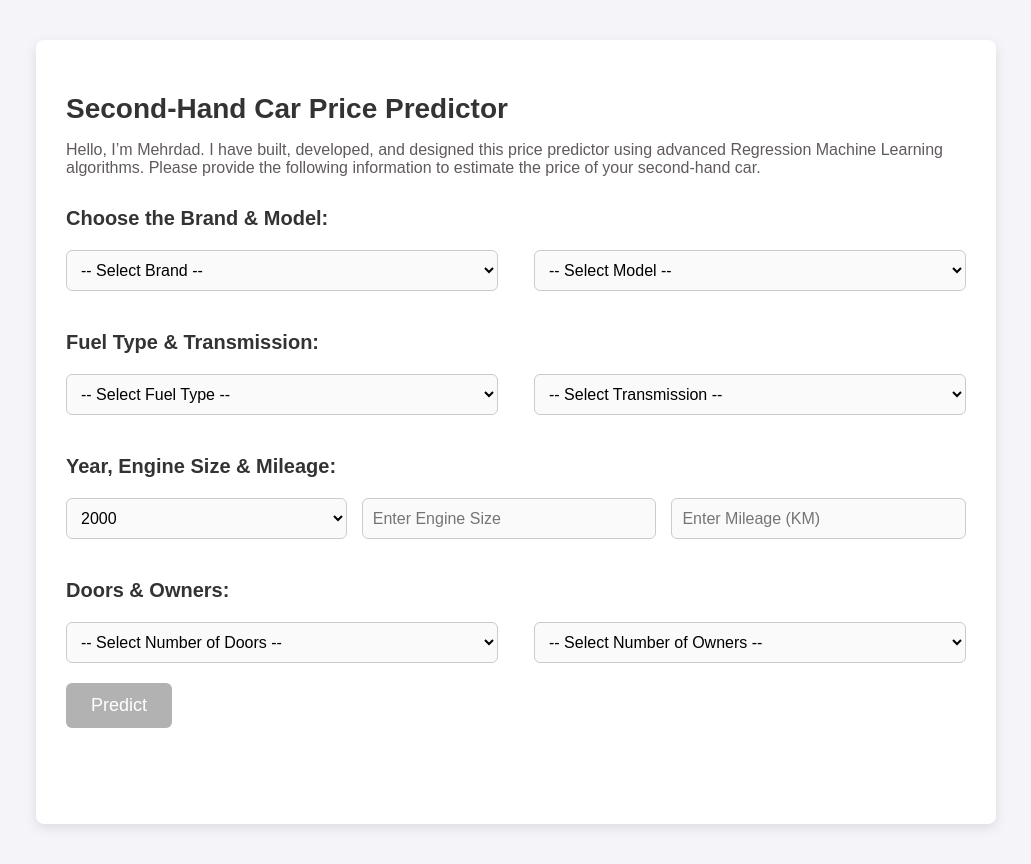
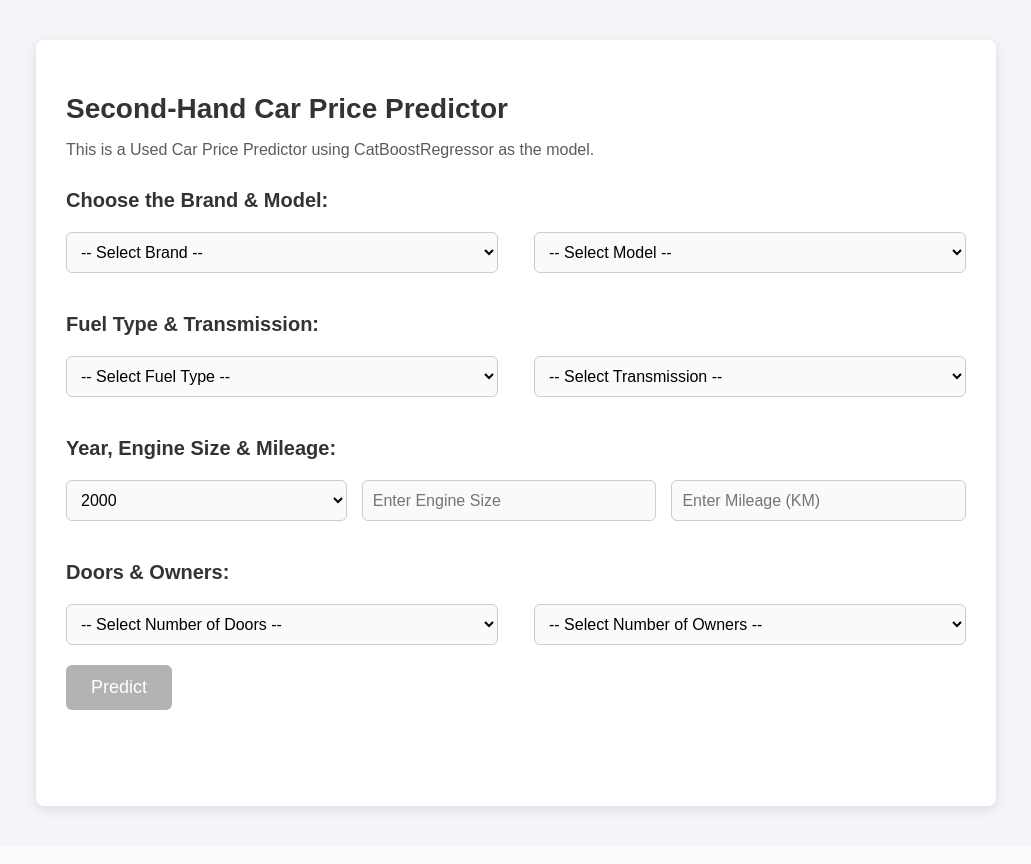
Before and after one commit to tbrow48/Used-Car-Price-Prediction, a Flask app: page / in a window 1280 px wide. Shown: the whole page, without its empty margins (124-1155 px from the left). After the commit the page ends 814 px from the top, so only its background shows below. Run offline with Flask 3, Linux system fonts and the light colour scheme; parts of the project's set-up code (start-up, migrations or seed data) failed here and were passed over.

Commit message:
Update index.html

```diff
--- a/templates/index.html
+++ b/templates/index.html
@@ -124,9 +124,7 @@
         <form action="{{ url_for('predict')}}" method="post">
             <h2>Second-Hand Car Price Predictor</h2>
             <p style="font-size: 16px; font-weight: normal; text-align: left; color: #615a5a; margin-bottom: 30px;">
-                Hello, I’m Mehrdad. I have built, developed, and designed this price predictor using advanced Regression
-                Machine Learning algorithms. Please provide the following information to estimate the price of your
-                second-hand car.
+                This is a Used Car Price Predictor using CatBoostRegressor as the model.
             </p>
             <h3>Choose the Brand & Model:</h3>
             <div class="row">
@@ -175,7 +173,7 @@
                         }
                     </script>
                 </select>
-                <input id="engineSize" name="EngineSize" type="number" step="0.1" placeholder="Enter Engine Size" />
+                <input id="engineSize" name="EngineSize" type="number" step="1" placeholder="Enter Engine Size" />
                 <input id="mileage" name="Mileage" type="number" placeholder="Enter Mileage (KM)" />
             </div>
 
@@ -183,11 +181,8 @@
             <div class="row">
                 <select name="Doors" id="doors" required>
                     <option value="">-- Select Number of Doors --</option>
-                    <option value="1">1</option>
                     <option value="2">2</option>
-                    <option value="3">3</option>
                     <option value="4">4</option>
-                    <option value="5">5</option>
                 </select>
                 <select name="OwnerCount" id="OwnerCount" required>
                     <option value="">-- Select Number of Owners --</option>
```
